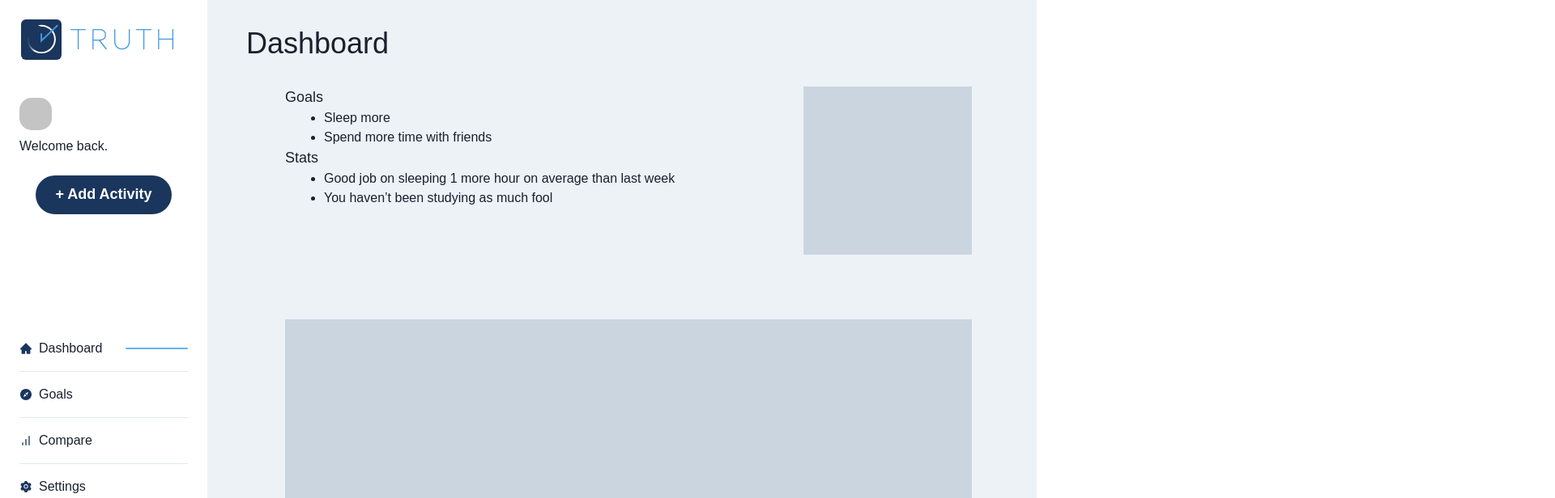
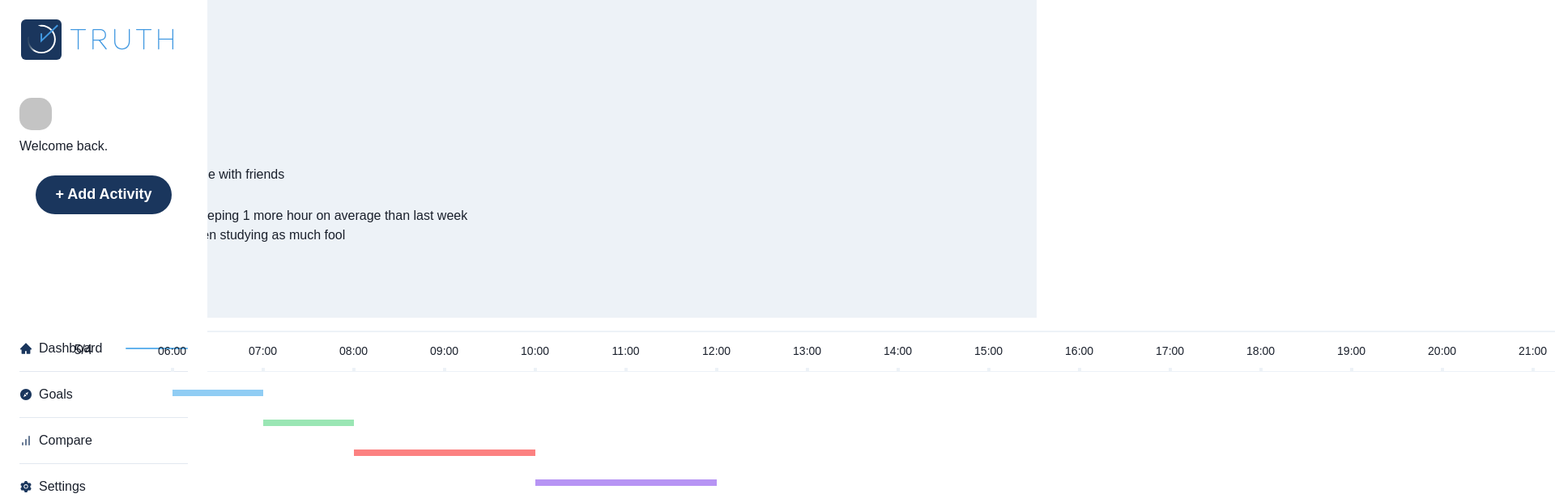
Before and after one commit to misterluna/TRUTH, a React (Create React App) app in the folder frontend/: page /dashboard in a window 1280 px wide. Shown: the top 616 px of the page at 81% size, 1920 px wide, since content can reach past the window. Built offline with nearby package versions, Linux system fonts and the light colour scheme; a web font is replaced by a local one.

Commit message:
Timeline added to Dashboard

```diff
--- a/frontend/src/components/Dashboard.js
+++ b/frontend/src/components/Dashboard.js
@@ -8,9 +8,11 @@ import {
   Box,
   UnorderedList,
   ListItem,
+  Container,
 } from "@chakra-ui/react";
 
 import PageContainer from "./PageContainer";
+import Timeline from "./Timeline";
 
 function Dashboard() {
   return (
@@ -29,6 +31,7 @@ function Dashboard() {
 
 function DashContent() {
   return (
+    <>
       <VStack alignItems="flex-start" spacing={8}>
         <Heading fontWeight="light" size="xl">
           Dashboard
@@ -51,10 +54,9 @@ function DashContent() {
           <Box bg="gray.300" w={52} h={52}></Box>
         </Flex>
 
-      <Box p={12} w="100%" h="800px">
-        <Box bg="gray.300" w="100%" h="100%"></Box>
-      </Box>
+        <Timeline />
       </VStack>
+    </>
   );
 }
 
--- /dev/null
+++ b/frontend/src/components/Timeline.js
@@ -0,0 +1,230 @@
+import React from "react";
+import { Box, VStack, HStack, StackDivider, Text } from "@chakra-ui/react";
+
+import ActivityColors from "./assets/ActivityColors.js";
+
+const defaultData = [
+  {
+    name: "Sleep",
+    start: 6,
+    end: 7,
+    memo: "",
+  },
+  {
+    name: "Outdoors",
+    start: 7,
+    end: 8,
+    memo: "",
+  },
+  {
+    name: "Study",
+    start: 8,
+    end: 10,
+    memo: "",
+  },
+  {
+    name: "Socialize",
+    start: 10,
+    end: 12,
+    memo: "",
+  },
+  {
+    name: "Eat",
+    start: 12,
+    end: 13,
+    memo: "",
+  },
+  {
+    name: "Exercise",
+    start: 13,
+    end: 16,
+    memo: "",
+  },
+];
+
+const dateText = "5/4";
+
+function makeActivityList(data) {
+  let activityList = [];
+  let count = 0;
+
+  data.forEach((item) => {
+    if (!activityList.includes(item.name)) {
+      activityList.push({ name: item.name, index: count });
+      count++;
+    }
+  });
+
+  return activityList;
+}
+
+function getEarliestHour(data) {
+  let startHourOnly = data.map((item) => item.start);
+  return Math.min(...startHourOnly);
+}
+
+function getColor(activityName) {
+  console.log(
+    "Name: " + activityName + " Color: " + ActivityColors[activityName]
+  );
+  return ActivityColors[activityName];
+}
+
+function Timeline({ data }) {
+  /* --- Layout Setup --- */
+  const totalH = "330px";
+  const topMinH = "30px";
+  const topH = "40px";
+  const botH = "222px";
+
+  /* --- Data + Variables Setup --- */
+  if (!data) data = defaultData;
+  const nameIndexList = makeActivityList(data);
+  const firstHour = getEarliestHour(data);
+
+  function TimeLabel({ text }) {
+    return (
+      <VStack w="80px" transform="translateY(10px)">
+        <Text fontSize="sm">{text}</Text>
+        <Box w="4px" h="5px" bg="gray.100" transform="translateY(2px)" />
+      </VStack>
+    );
+  }
+
+  function generateTimeLabels(min, max) {
+    let timeLabels = [];
+    for (let i = min; i < max + 1; i++) {
+      const label = (i < 10 ? "0" : "") + i.toString() + ":00";
+      timeLabels.push(label);
+    }
+    return timeLabels;
+  }
+
+  function Right() {
+    const timeLabels = generateTimeLabels(6, 24);
+    return (
+      <VStack
+        alignItems="flex-start"
+        h="100%"
+        divider={<StackDivider borderColor="gray.100" />}
+      >
+        <HStack spacing={8} h={topH} px={4}>
+          {timeLabels.map((item) => (
+            <TimeLabel text={item} />
+          ))}
+        </HStack>
+        <Box flexGrow="1" h={botH} w="1370px" bg="white">
+          {/* Insert lines here... oof */}
+          <TimelineChart
+            data={data}
+            chartStart={firstHour}
+            nameIndexList={nameIndexList}
+          />
+        </Box>
+      </VStack>
+    );
+  }
+
+  function Left() {
+    return (
+      <VStack h="100%" divider={<StackDivider borderColor="gray.100" />}>
+        {/* --- LEFT TOP --- */}
+        <Text
+          fontSize="md"
+          h={topH}
+          minH={topMinH}
+          transform="translateY(10px)"
+        >
+          {dateText}
+        </Text>
+
+        {/* --- LEFT BOTTOM --- */}
+        <VStack
+          w="100%"
+          h={botH}
+          alignItems="flex-start"
+          spacing={4}
+          px={2}
+          pb={4}
+          pt={2}
+        >
+          {nameIndexList.map((item) => (
+            <Text fontSize="sm" h="30px" w="">
+              {item.name}
+            </Text>
+          ))}
+        </VStack>
+      </VStack>
+    );
+  }
+
+  return (
+    <Box bg="white" p={4} w="100%" h={totalH}>
+      <HStack
+        justifyContent="flex-start"
+        alignItems="flex-start"
+        border="2px"
+        borderColor="gray.100"
+        divider={<StackDivider borderColor="gray.100" m={0} />}
+      >
+        <Box>
+          <Left />
+        </Box>
+        <Box flexGrow="1" overflowY="scroll">
+          <Right />
+        </Box>
+      </HStack>
+    </Box>
+  );
+}
+
+function TimelineChart({ data, nameIndexList, chartStart }) {
+  const xPixelOffset = 112; // start * xPixelOffset
+  const yPixelOffset = 37; // activityIndex * yPixelOffset
+
+  const getIndex = (activityName) => {
+    let result = nameIndexList.filter((obj) => {
+      return obj.name === activityName;
+    });
+    return result[0].index;
+  };
+
+  return (
+    <Box position="relative">
+      {data.map((obj) => {
+        const index = getIndex(obj.name);
+        const xOffset = xPixelOffset * (obj.start - chartStart) + 56;
+        const yOffset = yPixelOffset * index + 14;
+        return (
+          <EventLine
+            start={obj.start}
+            end={obj.end}
+            color={getColor(obj.name)}
+            left={xOffset.toString() + "px"}
+            top={yOffset.toString() + "px"}
+          />
+        );
+      })}
+    </Box>
+  );
+}
+
+function EventLine({ start, end, color, top, left }) {
+  const lenRatio = 112;
+  const timeLen = end - start;
+  const lineH = "8px";
+  const lineW = (timeLen * lenRatio).toString() + "px";
+
+  return (
+    <Box
+      h={lineH}
+      w={lineW}
+      bg={color}
+      position="absolute"
+      top={top}
+      left={left}
+    />
+  );
+}
+
+export default Timeline;
--- /dev/null
+++ b/frontend/src/components/assets/ActivityColors.js
@@ -0,0 +1,14 @@
+const ActivityColors = {
+  Sleep: "blue.200",
+  Eat: "teal.300",
+  Outdoors: "green.200",
+  Study: "red.300",
+  Socialize: "purple.300",
+  Class: "pink.200",
+  Exercise: "orange.300",
+  Leisure: "cyan.300",
+  Commute: "yellow.300",
+  Other: "gray.300",
+};
+
+export default ActivityColors;
```
Lines whose indentation alone changed are shown as unchanged.
